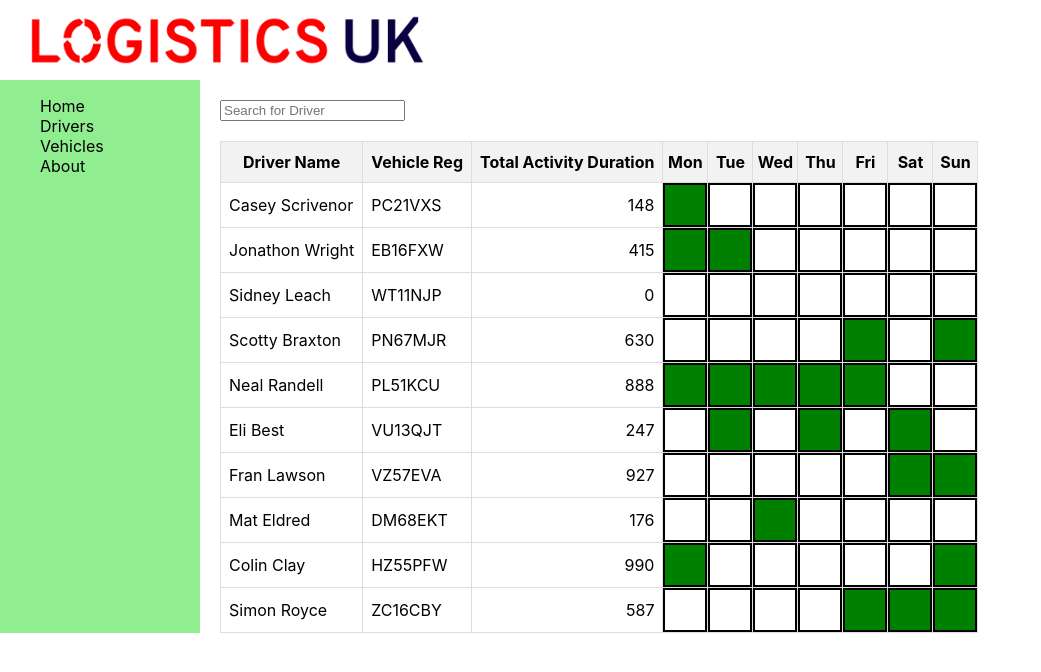
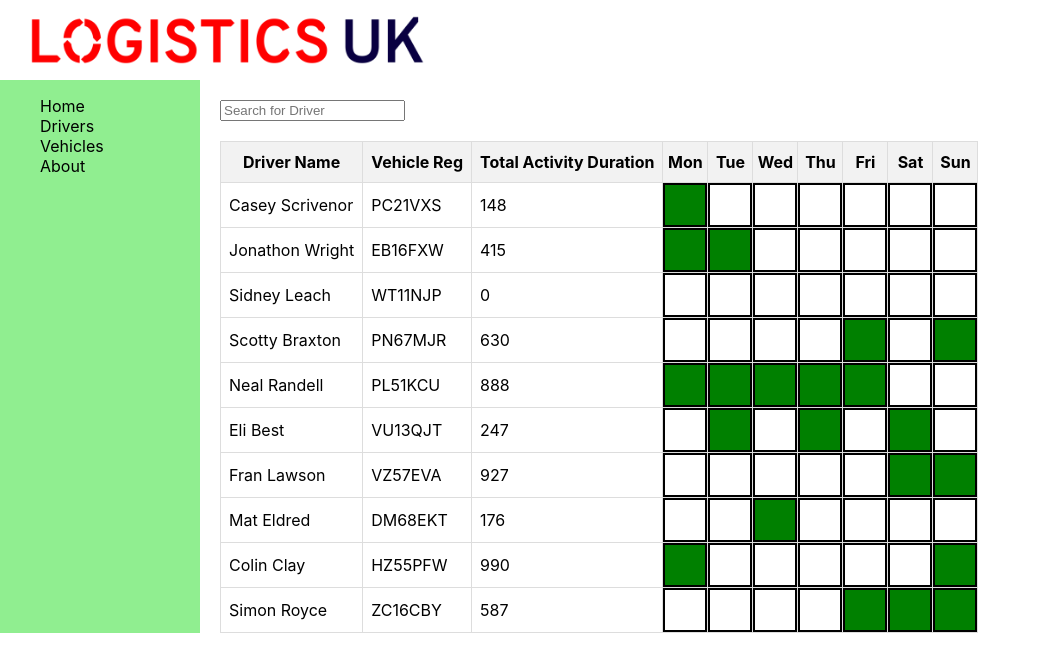
Before and after one commit to sjadamdev/Logistics.TechnicalAssement, a React (Create React App) app in the folder logistics-uk-fullstack-exercise/logistics-technical-assessment/: page / in a window 1280 px wide. Shown: the top 672 px of the page, without its empty margins (0-1041 px from the left). Built offline with nearby package versions, Linux system fonts and the light colour scheme.

Commit message:
Expand filtering to Vehicle registration

```diff
--- a/logistics-uk-fullstack-exercise/logistics-technical-assessment/src/components/Drivers.js
+++ b/logistics-uk-fullstack-exercise/logistics-technical-assessment/src/components/Drivers.js
@@ -46,6 +46,7 @@ function Drivers() {
 
     const filteredDrivers = driverList.filter(driver =>
       (driver.forename + ' ' + driver.surname).toLowerCase().includes(searchTerm.toLowerCase())
+      || driver.vehicleRegistration.toLowerCase().includes(searchTerm.toLowerCase())
     );
 
     return (
@@ -75,7 +76,7 @@ function Drivers() {
                   <tr key={index}>
                     <td>{driver.forename} {driver.surname}</td>
                     <td>{driver.vehicleRegistration}</td>
-                    <td style={{textAlign: 'right'}}>{driver.totalMinutes}</td>
+                    <td>{driver.totalMinutes}</td>
                     {driver.activeDays.map((activeDay, index) => (
                       <td key={index} className='day'>
                         <div className='day-box'
```
